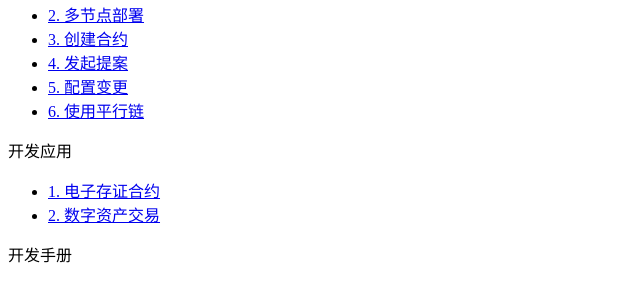
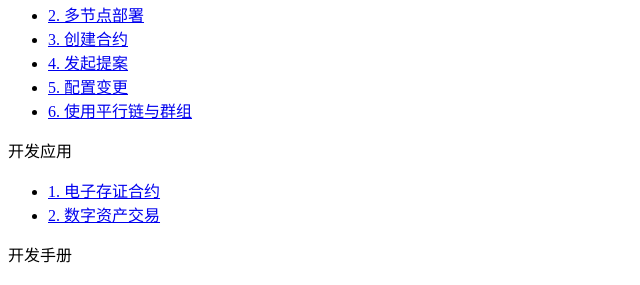
Before and after one commit to xuperchain/docs, a Sphinx documentation site: the page built from source/index.rst, in a window 1280 px wide and 900 px high, scrolled down 766 px. Shown: the part 157-442 px from the top of the window, without its empty margins (0-640 px from the left). Built offline with Sphinx 7.4.7 and the Read the Docs theme 2.0.0, drawn with Linux system fonts in a browser that asks for light colours; comment, search, counter and statistics services are not loaded.

Commit message:
Update parallel_chain.rst

```diff
--- a/source/advanced_usage/parallel_chain.rst
+++ b/source/advanced_usage/parallel_chain.rst
@@ -1,6 +1,6 @@
 
-使用平行链
-==========
+使用平行链与群组
+================
 
 创建平行链
 ----------
```
